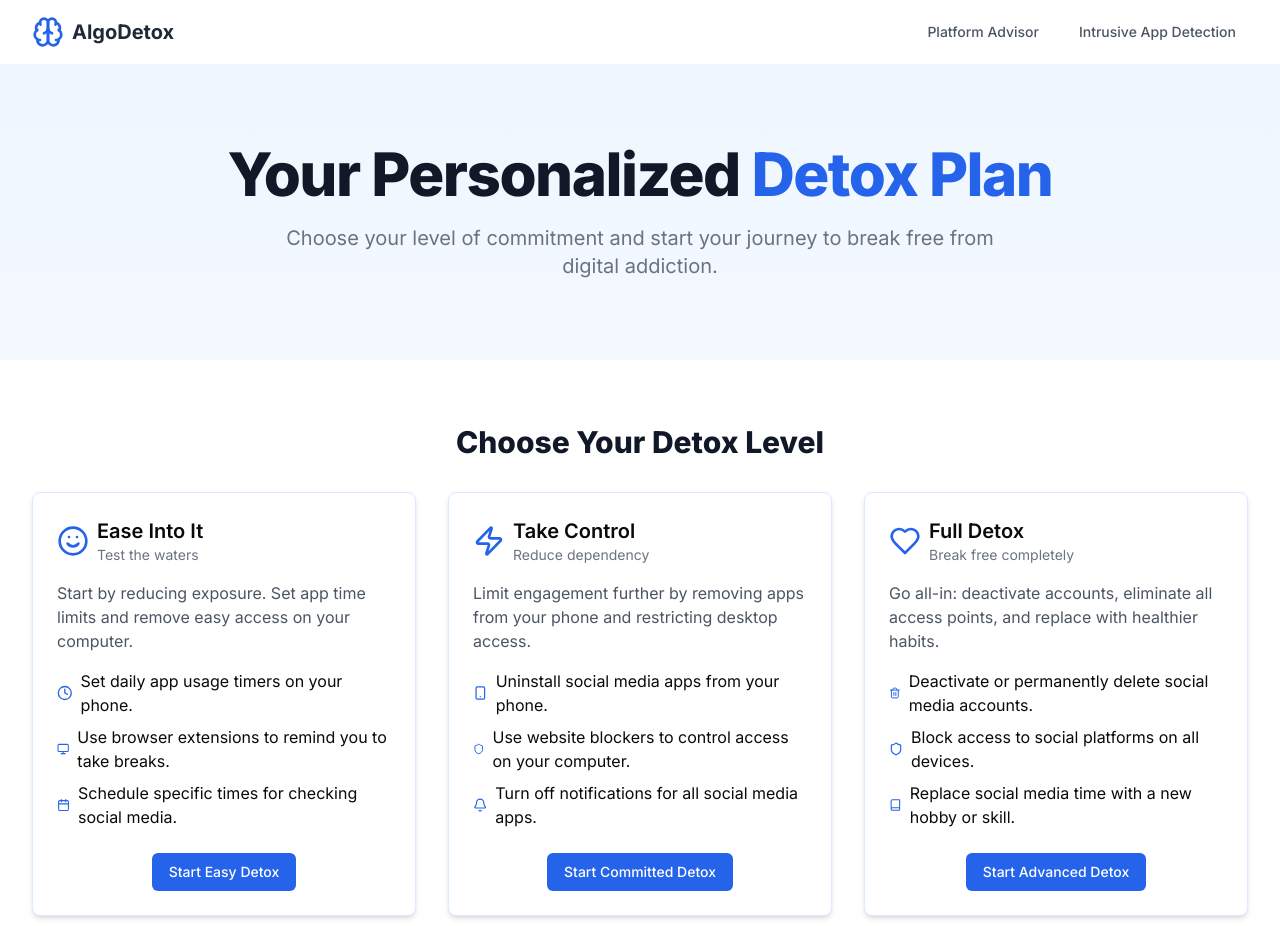
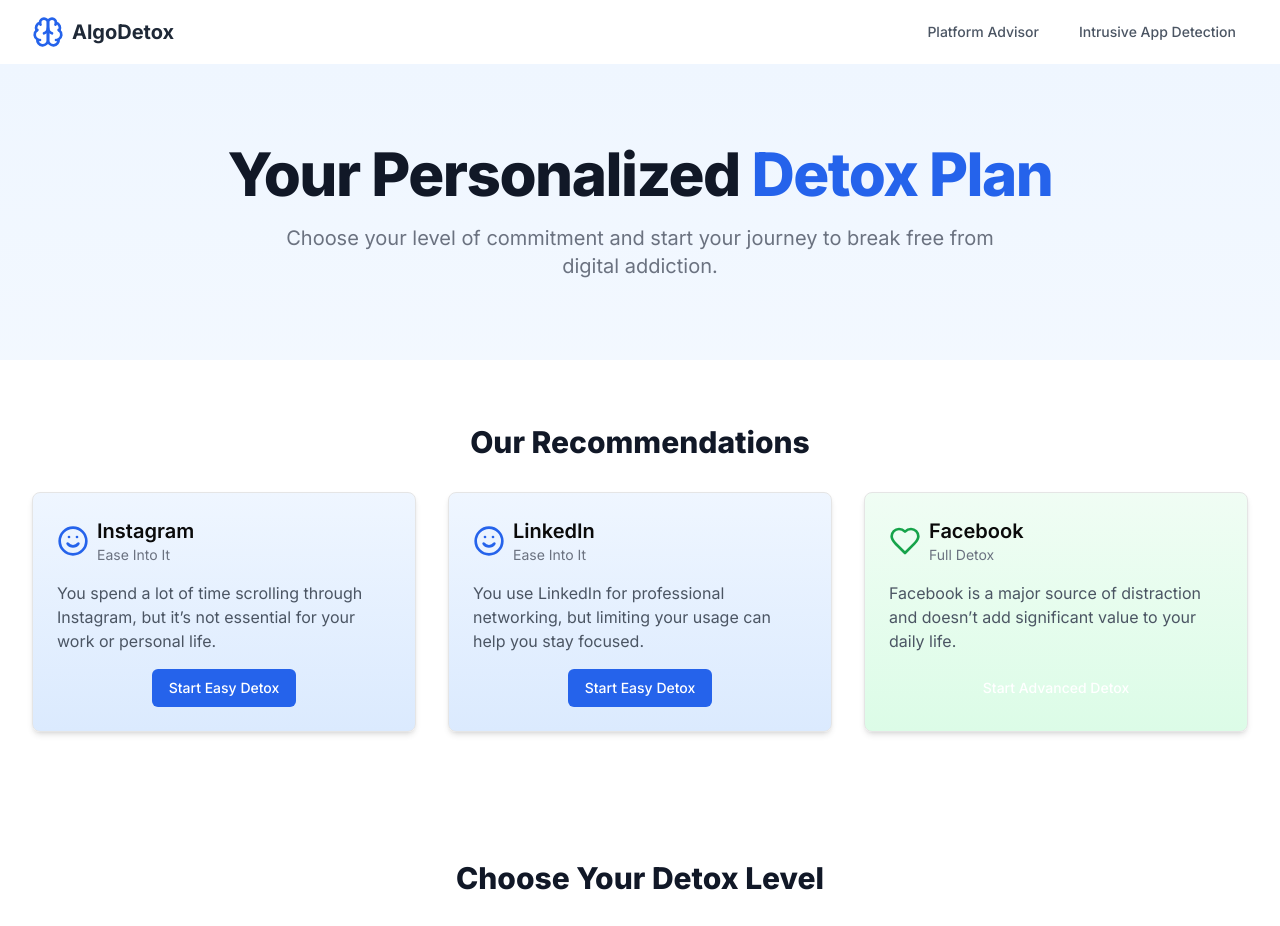
Before and after one commit to taman-islam/algoDetox, a Next.js app: page /recovery-path/personalized-plan in a window 1280 px wide. Shown: the top 926 px of the page. Built offline with nearby package versions, Linux system fonts and the light colour scheme.

Commit message:
Add recons

```diff
--- a/src/app/(subroutes)/recovery-path/personalized-plan/page.tsx
+++ b/src/app/(subroutes)/recovery-path/personalized-plan/page.tsx
@@ -1,15 +1,15 @@
 import {
+  Clock,
+  Monitor,
   Smartphone,
+  Shield,
   Trash2,
-  Smile,
+  Book,
   Zap,
   Heart,
-  Clock,
-  Monitor,
-  Shield,
+  Smile,
   Calendar,
   Bell,
-  Book,
 } from 'lucide-react';
 
 const DetoxLevel = {
@@ -26,17 +26,28 @@
     title: string;
     outcome: string;
     description: string;
+    duration: string;
+    difficulty: string;
     actions: {
       icon: React.ReactNode;
       content: string;
     }[];
+    cta: {
+      label: string;
+      href: string;
+    };
+    color: string;
+    gradient: string;
+    icon: React.ReactNode;
   }
 > = {
   [DetoxLevel.EASY]: {
     title: 'Ease Into It',
     outcome: 'Test the waters',
     description:
-      'Start by reducing exposure. Set app time limits and remove easy access on your computer.',
+      'Start small: limit daily social media usage. While this is the easiest level of detox, it rarely leads to lasting change.',
+    duration: '1-2 weeks',
+    difficulty: 'Low',
     actions: [
       {
         icon: <Clock className='h-4 w-4 text-blue-600 mr-2' />,
@@ -51,46 +62,71 @@
         content: 'Schedule specific times for checking social media.',
       },
     ],
+    cta: {
+      label: 'Start Easy Detox',
+      href: '/start-detox/easy',
+    },
+    color: 'blue',
+    gradient: 'from-blue-50 to-blue-100',
+    icon: <Smile className='h-8 w-8 text-blue-600' />,
   },
   [DetoxLevel.COMMITTED]: {
     title: 'Take Control',
     outcome: 'Reduce dependency',
     description:
-      'Limit engagement further by removing apps from your phone and restricting desktop access.',
+      'Take control: delete apps from your phone and block access on your computer.',
+    duration: '2-4 weeks',
+    difficulty: 'Medium',
     actions: [
       {
-        icon: <Smartphone className='h-4 w-4 text-blue-600 mr-2' />,
+        icon: <Smartphone className='h-4 w-4 text-green-600 mr-2' />,
         content: 'Uninstall social media apps from your phone.',
       },
       {
-        icon: <Shield className='h-4 w-4 text-blue-600 mr-2' />,
+        icon: <Shield className='h-4 w-4 text-green-600 mr-2' />,
         content: 'Use website blockers to control access on your computer.',
       },
       {
-        icon: <Bell className='h-4 w-4 text-blue-600 mr-2' />,
+        icon: <Bell className='h-4 w-4 text-green-600 mr-2' />,
         content: 'Turn off notifications for all social media apps.',
       },
     ],
+    cta: {
+      label: 'Start Committed Detox',
+      href: '/start-detox/committed',
+    },
+    color: 'purple',
+    gradient: 'from-purple-50 to-purple-100',
+    icon: <Zap className='h-8 w-8 text-purple-600' />,
   },
   [DetoxLevel.ADVANCED]: {
     title: 'Full Detox',
     outcome: 'Break free completely',
     description:
-      'Go all-in: deactivate accounts, eliminate all access points, and replace with healthier habits.',
+      'Break free completely: deactivate accounts, block all intrusions, and embrace healthier habits.',
+    duration: '4+ weeks',
+    difficulty: 'High',
     actions: [
       {
-        icon: <Trash2 className='h-4 w-4 text-blue-600 mr-2' />,
+        icon: <Trash2 className='h-4 w-4 text-purple-600 mr-2' />,
         content: 'Deactivate or permanently delete social media accounts.',
       },
       {
-        icon: <Shield className='h-4 w-4 text-blue-600 mr-2' />,
+        icon: <Shield className='h-4 w-4 text-purple-600 mr-2' />,
         content: 'Block access to social platforms on all devices.',
       },
       {
-        icon: <Book className='h-4 w-4 text-blue-600 mr-2' />,
+        icon: <Book className='h-4 w-4 text-purple-600 mr-2' />,
         content: 'Replace social media time with a new hobby or skill.',
       },
     ],
+    cta: {
+      label: 'Start Advanced Detox',
+      href: '/start-detox/advanced',
+    },
+    color: 'green',
+    gradient: 'from-green-50 to-green-100',
+    icon: <Heart className='h-8 w-8 text-green-600' />,
   },
 };
 
@@ -113,6 +149,8 @@
         </div>
       </section>
 
+      <RecommendedActions />
+
       {/* Three-Card Layout */}
       <section className='py-16 bg-white'>
         <div className='max-w-7xl mx-auto px-4 sm:px-6 lg:px-8'>
@@ -120,116 +158,105 @@
             Choose Your Detox Level
           </h2>
           <div className='grid grid-cols-1 gap-8 md:grid-cols-3'>
-            {/* Easy Card */}
-            <div className='bg-white p-6 rounded-lg shadow-md border border-blue-100'>
+            {Object.entries(DetoxActionsByLevel).map(([level, data]) => (
+              <div
+                key={level}
+                className={`bg-gradient-to-b ${data.gradient} p-6 rounded-lg shadow-md border border-${data.color}-200 hover:shadow-lg transition-shadow`}
+              >
                 <div className='flex items-center mb-4'>
-                <Smile className='h-8 w-8 text-blue-600 mr-2' />
-                <div>
-                  <h3 className='text-xl font-semibold'>
-                    {DetoxActionsByLevel[DetoxLevel.EASY].title}
-                  </h3>
-                  <p className='text-sm text-gray-500'>
-                    {DetoxActionsByLevel[DetoxLevel.EASY].outcome}
-                  </p>
+                  {data.icon}
+                  <div className='ml-2'>
+                    <h3 className='text-xl font-semibold'>{data.title}</h3>
+                    <p className='text-sm text-gray-500'>{data.outcome}</p>
                   </div>
                 </div>
-              <p className='text-gray-600 mb-4'>
-                {DetoxActionsByLevel[DetoxLevel.EASY].description}
-              </p>
-              <ul className='space-y-2'>
-                {DetoxActionsByLevel[DetoxLevel.EASY].actions.map(
-                  (action, index) => (
+                <p className='text-gray-600 mb-4'>{data.description}</p>
+                <ul className='space-y-2 mb-6'>
+                  {data.actions.map((action, index) => (
                     <li key={index} className='flex items-center'>
                       {action.icon}
-                      {action.content}
+                      <span className='text-sm'>{action.content}</span>
                     </li>
-                  ),
-                )}
+                  ))}
                 </ul>
-              <div className='mt-6 text-center'>
+                <div className='text-center'>
                   <a
-                  href='#'
-                  className='inline-flex items-center px-4 py-2 border border-transparent text-sm font-medium rounded-md text-white bg-blue-600 hover:bg-blue-700'
+                    href={data.cta.href}
+                    className={`inline-flex items-center px-4 py-2 border border-transparent text-sm font-medium rounded-md text-white bg-blue-600 hover:bg-blue-700`}
                   >
-                  Start Easy Detox
+                    {data.cta.label}
                   </a>
                 </div>
               </div>
-
-            {/* Committed Card */}
-            <div className='bg-white p-6 rounded-lg shadow-md border border-blue-100'>
-              <div className='flex items-center mb-4'>
-                <Zap className='h-8 w-8 text-blue-600 mr-2' />
-                <div>
-                  <h3 className='text-xl font-semibold'>
-                    {DetoxActionsByLevel[DetoxLevel.COMMITTED].title}
-                  </h3>
-                  <p className='text-sm text-gray-500'>
-                    {DetoxActionsByLevel[DetoxLevel.COMMITTED].outcome}
-                  </p>
-                </div>
-              </div>
-              <p className='text-gray-600 mb-4'>
-                {DetoxActionsByLevel[DetoxLevel.COMMITTED].description}
-              </p>
-              <ul className='space-y-2'>
-                {DetoxActionsByLevel[DetoxLevel.COMMITTED].actions.map(
-                  (action, index) => (
-                    <li key={index} className='flex items-center'>
-                      {action.icon}
-                      {action.content}
-                    </li>
-                  ),
-                )}
-              </ul>
-              <div className='mt-6 text-center'>
-                <a
-                  href='#'
-                  className='inline-flex items-center px-4 py-2 border border-transparent text-sm font-medium rounded-md text-white bg-blue-600 hover:bg-blue-700'
-                >
-                  Start Committed Detox
-                </a>
-              </div>
-            </div>
-
-            {/* Advanced Card */}
-            <div className='bg-white p-6 rounded-lg shadow-md border border-blue-100'>
-              <div className='flex items-center mb-4'>
-                <Heart className='h-8 w-8 text-blue-600 mr-2' />
-                <div>
-                  <h3 className='text-xl font-semibold'>
-                    {DetoxActionsByLevel[DetoxLevel.ADVANCED].title}
-                  </h3>
-                  <p className='text-sm text-gray-500'>
-                    {DetoxActionsByLevel[DetoxLevel.ADVANCED].outcome}
-                  </p>
-                </div>
-              </div>
-              <p className='text-gray-600 mb-4'>
-                {DetoxActionsByLevel[DetoxLevel.ADVANCED].description}
-              </p>
-              <ul className='space-y-2'>
-                {DetoxActionsByLevel[DetoxLevel.ADVANCED].actions.map(
-                  (action, index) => (
-                    <li key={index} className='flex items-center'>
-                      {action.icon}
-                      {action.content}
-                    </li>
-                  ),
-                )}
-              </ul>
-              <div className='mt-6 text-center'>
-                <a
-                  href='#'
-                  className='inline-flex items-center px-4 py-2 border border-transparent text-sm font-medium rounded-md text-white bg-blue-600 hover:bg-blue-700'
-                >
-                  Start Advanced Detox
-                </a>
-              </div>
-            </div>
+            ))}
           </div>
         </div>
       </section>
     </div>
   );
 }
+
+const RecommendedActions = () => {
+  const recommendations = [
+    {
+      platform: 'Instagram',
+      level: DetoxLevel.EASY,
+      reason:
+        'You spend a lot of time scrolling through Instagram, but it’s not essential for your work or personal life.',
+    },
+    {
+      platform: 'LinkedIn',
+      level: DetoxLevel.EASY,
+      reason:
+        'You use LinkedIn for professional networking, but limiting your usage can help you stay focused.',
+    },
+    {
+      platform: 'Facebook',
+      level: DetoxLevel.ADVANCED,
+      reason:
+        'Facebook is a major source of distraction and doesn’t add significant value to your daily life.',
+    },
+  ];
+  return (
+    <section className='py-16 bg-white'>
+      <div className='max-w-7xl mx-auto px-4 sm:px-6 lg:px-8'>
+        <h2 className='text-3xl font-extrabold text-gray-900 text-center mb-8'>
+          Our Recommendations
+        </h2>
+        <div className='grid grid-cols-1 gap-8 md:grid-cols-3'>
+          {recommendations.map((rec, index) => (
+            <div
+              key={index}
+              className={`bg-gradient-to-b ${
+                DetoxActionsByLevel[rec.level].gradient
+              } p-6 rounded-lg shadow-md border border-${
+                DetoxActionsByLevel[rec.level].color
+              }-200 hover:shadow-lg transition-shadow`}
+            >
+              <div className='flex items-center mb-4'>
+                {DetoxActionsByLevel[rec.level].icon}
+                <div className='ml-2'>
+                  <h3 className='text-xl font-semibold'>{rec.platform}</h3>
+                  <p className='text-sm text-gray-500'>
+                    {DetoxActionsByLevel[rec.level].title}
+                  </p>
+                </div>
+              </div>
+              <p className='text-gray-600 mb-4'>{rec.reason}</p>
+              <div className='text-center'>
+                <a
+                  href={DetoxActionsByLevel[rec.level].cta.href}
+                  className={`inline-flex items-center px-4 py-2 border border-transparent text-sm font-medium rounded-md text-white bg-${
+                    DetoxActionsByLevel[rec.level].color
+                  }-600 hover:bg-${DetoxActionsByLevel[rec.level].color}-700`}
+                >
+                  {DetoxActionsByLevel[rec.level].cta.label}
+                </a>
+              </div>
+            </div>
+          ))}
+        </div>
+      </div>
+    </section>
+  );
+};
```
Lines whose indentation alone changed are shown as unchanged.
